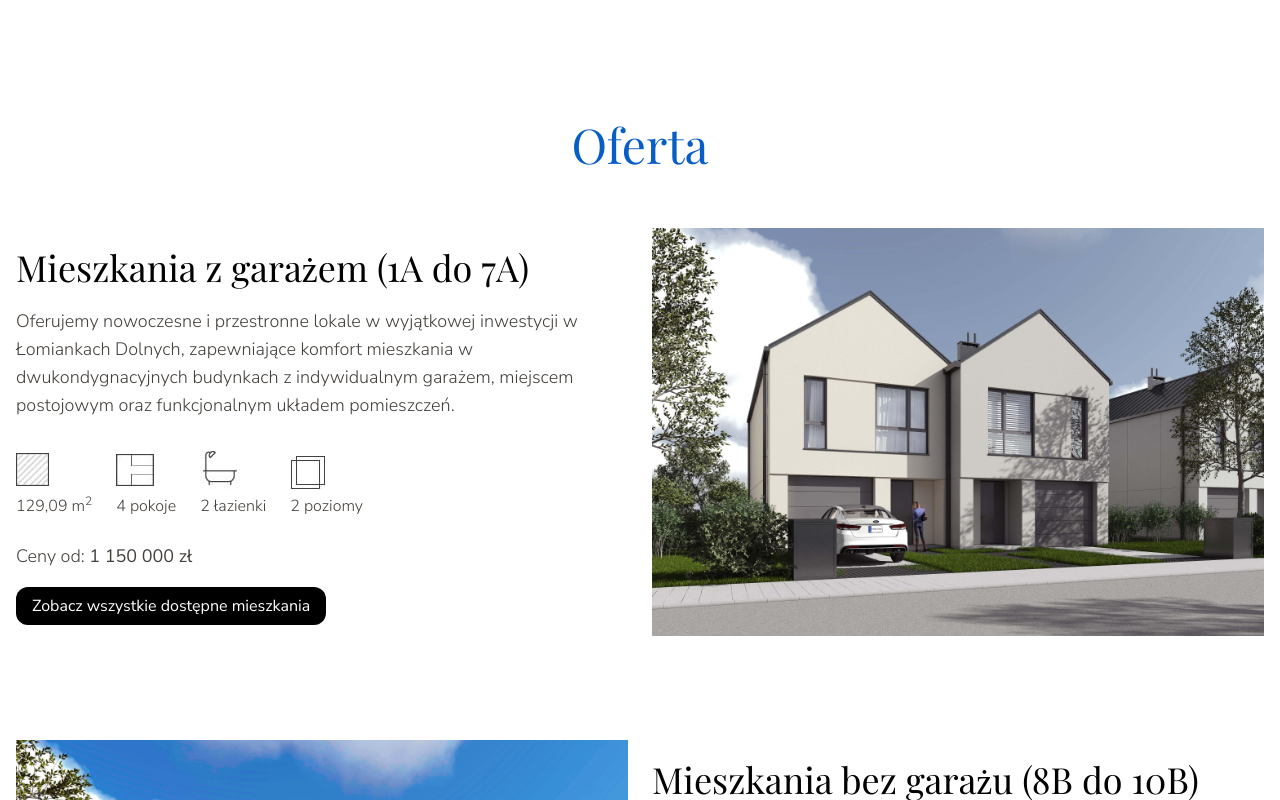
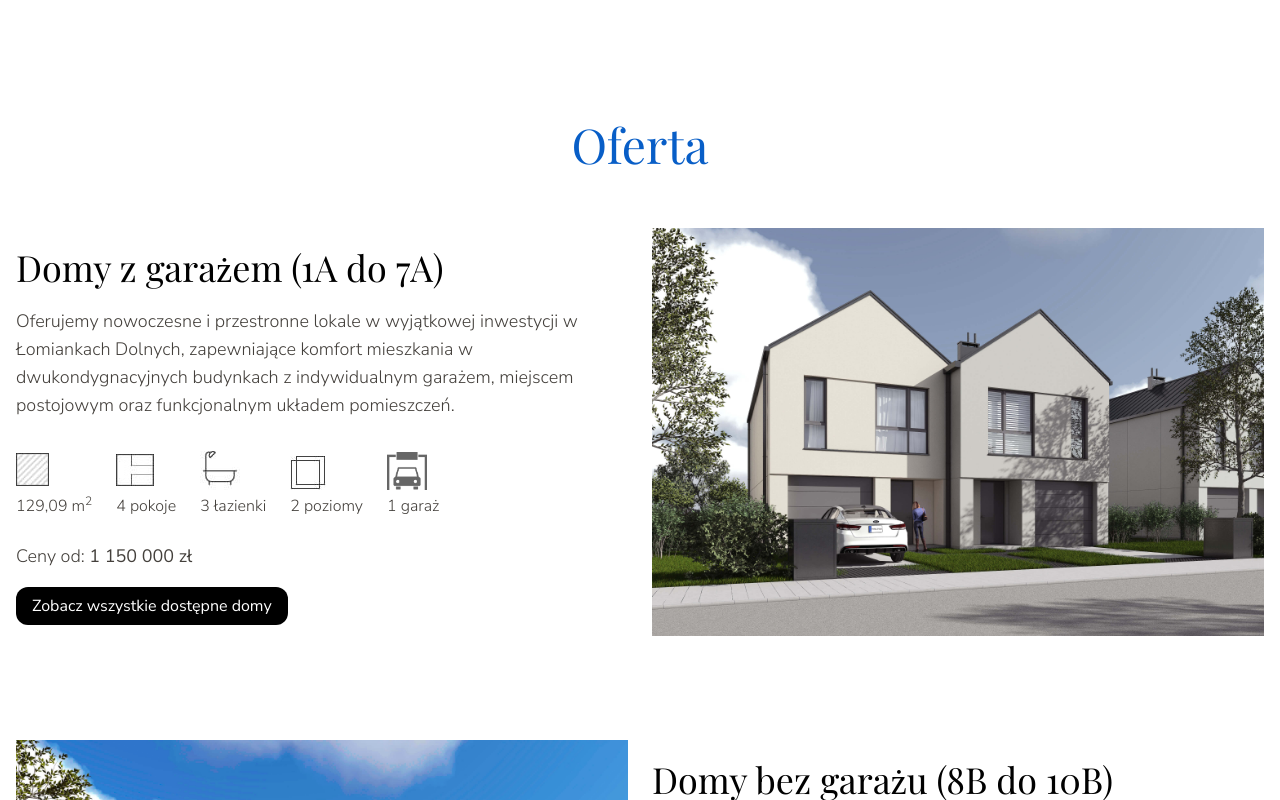
Before and after one commit to krzysztofson/perfektinvest, a website: page dist/index.html in a window 1280 px wide. Shown: the part 2000-2800 px from the top of the page. Drawn offline with nearby package versions, Linux system fonts and the light colour scheme; a web font is replaced by a local one.

Commit message:
phone updates

```diff
--- a/dist/index.html
+++ b/dist/index.html
@@ -45,7 +45,7 @@
                   d="M61.44,0c33.93,0,61.44,27.51,61.44,61.44c0,33.93-27.51,61.44-61.44,61.44C27.51,122.88,0,95.37,0,61.44 C0,27.51,27.51,0,61.44,0L61.44,0z M52.92,30.52h7.51c1.37,0,2.5,1.13,2.5,2.5v28.94h26.41c1.38,0,2.5,1.13,2.5,2.5v7.51 c0,1.38-1.13,2.5-2.5,2.5H50.41V33.02C50.41,31.64,51.54,30.52,52.92,30.52L52.92,30.52z M61.44,13.95 c26.23,0,47.49,21.26,47.49,47.49c0,26.23-21.26,47.49-47.49,47.49c-26.23,0-47.49-21.26-47.49-47.49 C13.95,35.22,35.21,13.95,61.44,13.95L61.44,13.95z" />
               </g>
             </svg>
-            <p class="text-xs text-white xl:text-sm">Pon-PT 8:00-20:00</p>
+            <p class="text-xs text-white xl:text-sm">Pon-PT 9:00-17:00</p>
           </div>
 
           <div class="flex items-center gap-4">
@@ -70,6 +70,7 @@
               </g>
             </svg>
             <a href="tel: 602 206 333">602 206 333</a>
+            <a href="tel: 734 000 666">734 000 666</a>
           </div>
 
           <div class="flex items-center gap-4">
@@ -103,7 +104,7 @@
             <a
               class="rounded-xl bg-accent px-2 py-1 text-white transition duration-200 hover:bg-orange-500"
               href="umow-wizyte.html"
-              >Zobacz dostępne mieszkania</a
+              >Zobacz dostępne domy</a
             >
           </div>
           <button class="js-nav-btn cursor-pointer lg:hidden">
@@ -144,9 +145,7 @@
               >Wyjątkowa
             </span>
           </h1>
-          <a href="#oferta" class="text-gray-100"
-            >Zobacz dostępne mieszkania!</a
-          >
+          <a href="#oferta" class="text-gray-100">Zobacz dostępne domy!</a>
         </div>
       </div>
     </header>
@@ -259,9 +258,7 @@
         <h2 class="mb-10 text-center text-5xl text-primary">Oferta</h2>
         <div class="lg:grid lg:grid-cols-2 lg:items-center lg:gap-6">
           <div>
-            <h3 class="mb-5 text-xl md:text-4xl">
-              Mieszkania z garażem (1A do 7A)
-            </h3>
+            <h3 class="mb-5 text-xl md:text-4xl">Domy z garażem (1A do 7A)</h3>
             <p class="text-lg">
               Oferujemy nowoczesne i przestronne lokale w wyjątkowej inwestycji
               w Łomiankach Dolnych, zapewniające komfort mieszkania w
@@ -279,18 +276,25 @@
               </div>
               <div>
                 <img src="assets/imgs/icon/small-img-3.jpg" alt="icon" />
-                <p class="mt-1">2 łazienki</p>
+                <p class="mt-1">3 łazienki</p>
               </div>
               <div>
                 <img src="assets/imgs/icon/small-img-4.jpg" alt="icon" />
                 <p class="mt-1">2 poziomy</p>
+              </div>
+              <div>
+                <img
+                  class="w-10 opacity-60"
+                  src="assets/imgs/icon/small-img-5.jpg"
+                  alt="icon" />
+                <p class="mt-1">1 garaż</p>
               </div>
             </div>
             <p class="py-6 text-lg">Ceny od: <strong>1 150 000 zł</strong></p>
             <a
               class="rounded-xl bg-accent px-4 py-2 text-base text-white transition duration-200 hover:bg-blue-900"
               href="#"
-              >Zobacz wszystkie dostępne mieszkania</a
+              >Zobacz wszystkie dostępne domy</a
             >
           </div>
           <img
@@ -306,7 +310,7 @@
             alt="oferta" />
           <div>
             <h3 class="mb-5 text-xl md:text-4xl">
-              Mieszkania bez garażu (8B do 10B)
+              Domy bez garażu (8B do 10B)
             </h3>
             <p class="text-lg">
               Proponujemy funkcjonalne lokale o powierzchni 106,01 m² w
@@ -325,7 +329,7 @@
               </div>
               <div>
                 <img src="assets/imgs/icon/small-img-3.jpg" alt="icon" />
-                <p class="mt-1">2 łazienki</p>
+                <p class="mt-1">3 łazienki</p>
               </div>
               <div>
                 <img src="assets/imgs/icon/small-img-4.jpg" alt="icon" />
@@ -337,7 +341,7 @@
             <a
               class="rounded-xl bg-accent px-4 py-2 text-base text-white transition duration-200 hover:bg-blue-900"
               href="#"
-              >Zobacz wszystkie dostępne mieszkania</a
+              >Zobacz wszystkie dostępne domy</a
             >
           </div>
         </div>
@@ -393,15 +397,11 @@
               </h3>
               <p class="mb-2 text-white">ul. Długa 65</p>
               <p class="mb-2 text-white">05-092 Łomianki</p>
-              <p class="mb-2 text-white">NIP: 111 111 1111</p>
             </div>
             <div class="text-xl">
               <p class="mb-2 text-white">
                 Tel:
                 <strong><a href="tel: 602 206 333">602 206 333</a></strong>
-              </p>
-              <p class="mb-2 text-white">
-                Tel: <strong><a href="tel: 602 650 602">602 650 602</a></strong>
               </p>
               <p class="mb-2 text-white">
                 Tel: <strong><a href="tel: 734 000 666">734 000 666</a></strong>
```
Also changed, not shown: dist/assets/css/main.css, dist/assets/imgs/icon/small-img-5.jpg (added).
